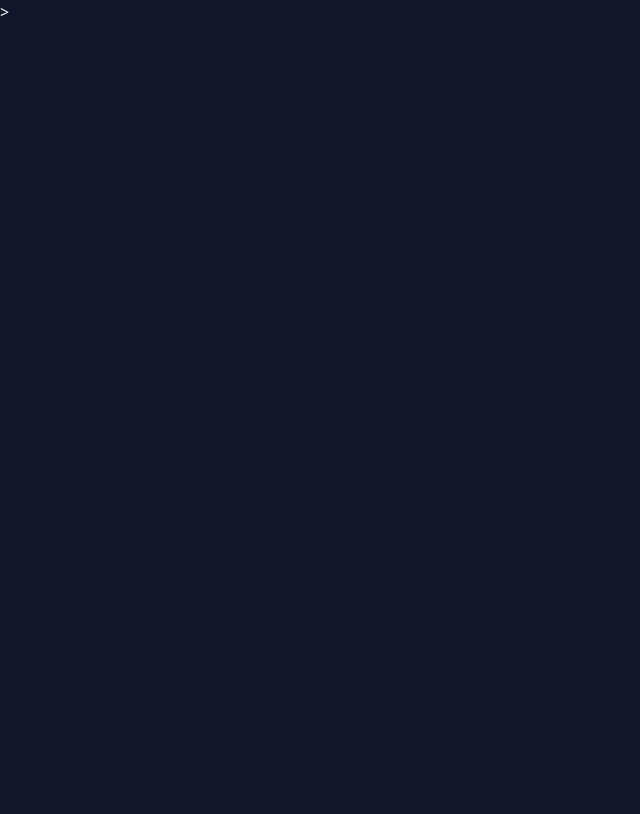
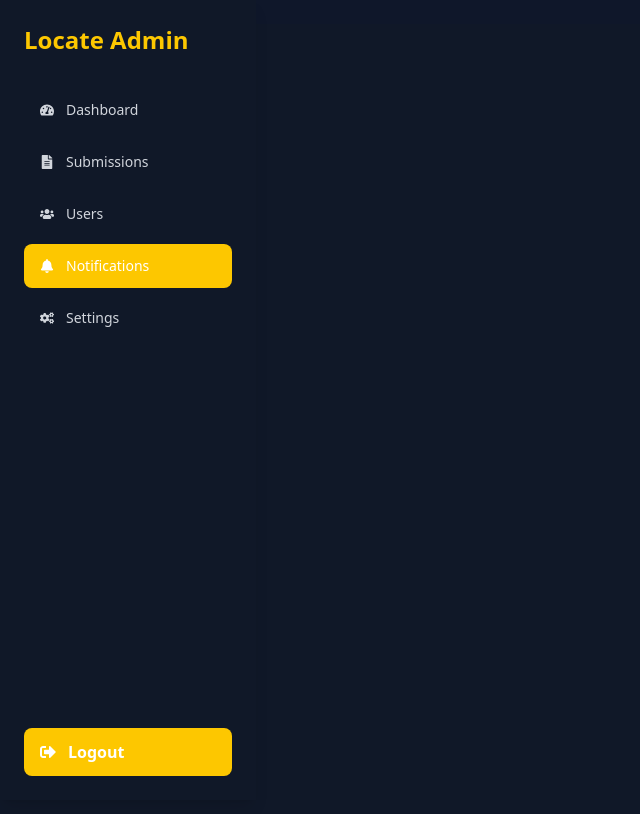
Before and after one commit to MavekeJoy/Locate-Me, a React (Vite) app in the folder vite-project/: page /admin/notifications in a window 1280 px wide. Before the commit this address had no page. Shown: the top 814 px of the page, without its empty margins (0-640 px from the left). Built offline with nearby package versions, Linux system fonts and the light colour scheme.

Commit message:
Added a notifications feature under admin

```diff
--- a/vite-project/src/App.jsx
+++ b/vite-project/src/App.jsx
@@ -23,6 +23,7 @@ import AdminDashboard from './pages/admin/AdminDashboard';
 import AdminSubmissions from './pages/admin/AdminSubmissions';
 import AdminUsers from './pages/admin/AdminUsers';
 import AdminSettings from './pages/admin/AdminSettings';
+import AdminNotifications from './pages/admin/AdminNotifications';
 
 const AppContent = () => {
   const location = useLocation();
@@ -47,6 +48,7 @@ const AppContent = () => {
             <Route path="submissions" element={<AdminSubmissions />} />
             <Route path="users" element={<AdminUsers />} />
             <Route path="settings" element={<AdminSettings />} />
+            <Route path="notifications" element={<AdminNotifications />} />
           </Route>
         </Routes>
       </div>
--- /dev/null
+++ b/vite-project/src/pages/admin/AdminNotifications.jsx
@@ -0,0 +1,12 @@
+import React from 'react';
+
+const AdminNotifications = () => {
+    return (
+      <div>
+        <h2>Admin Settings</h2>
+        {/* Your settings content */}
+      </div>
+    );
+  };
+
+  export default AdminNotifications;
```
